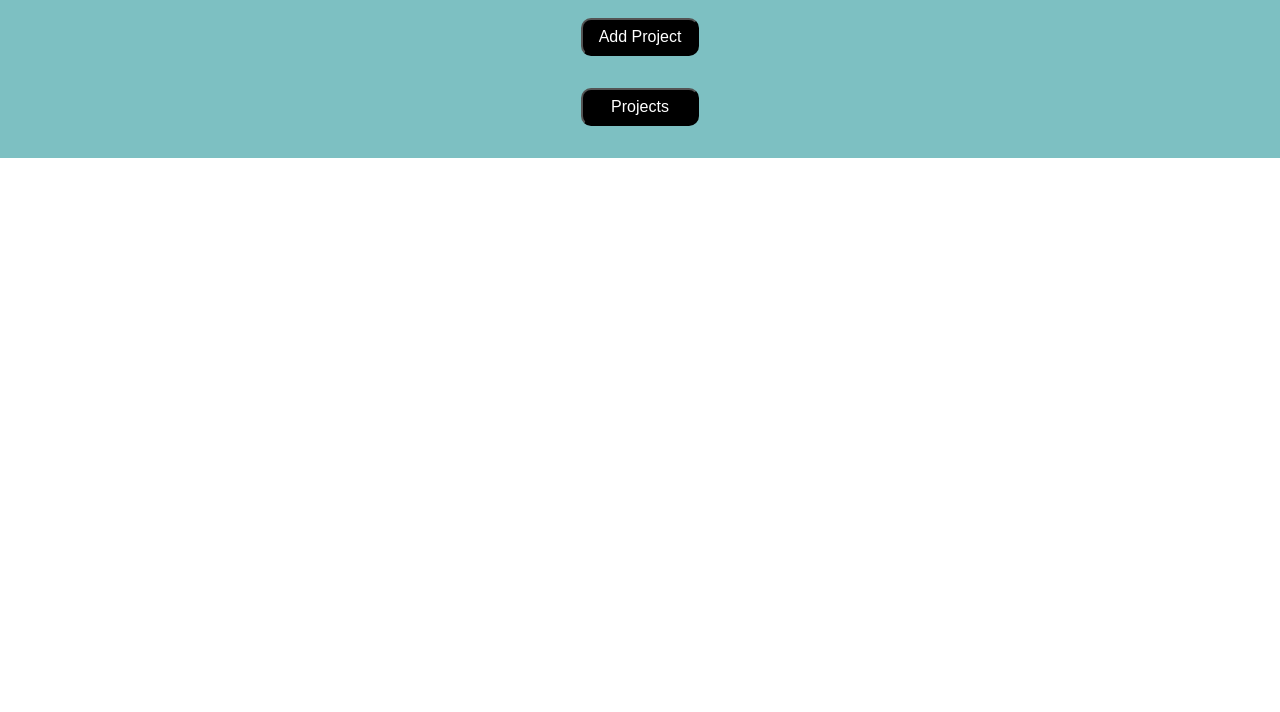
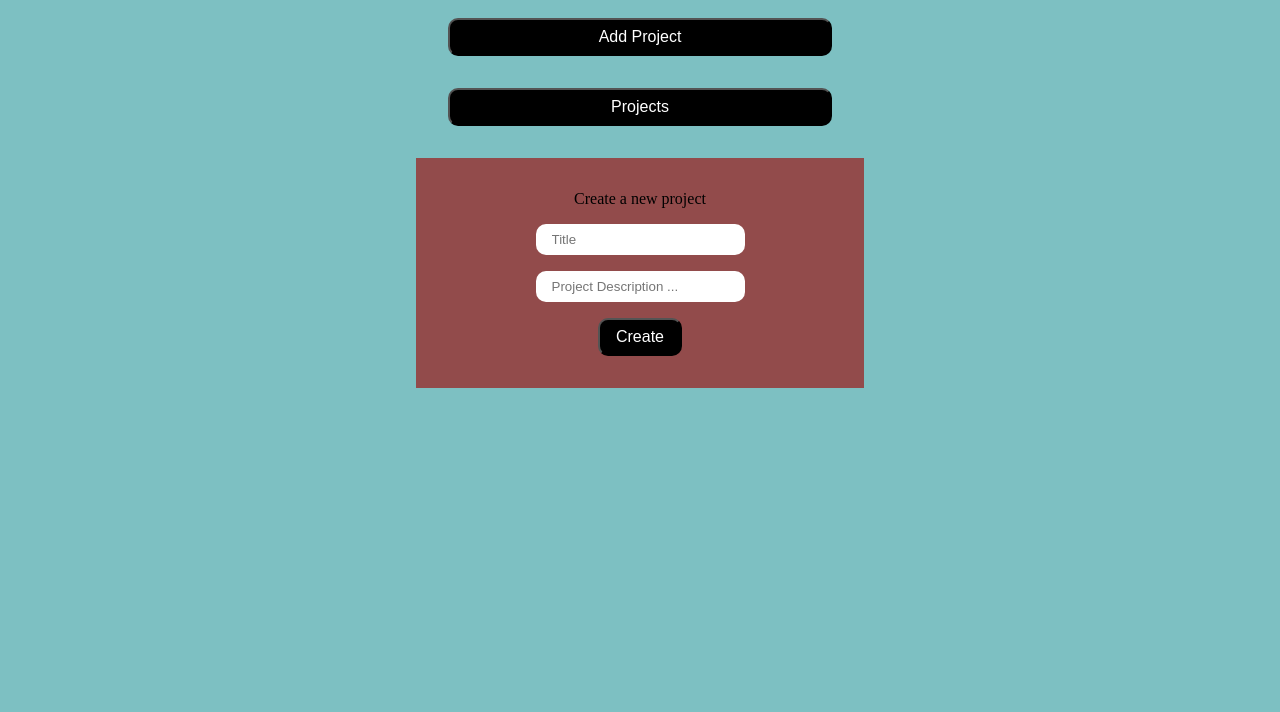
Before and after one commit to moisesg526/whats-next, a website built with webpack: page src/index.html in a window 1280 px wide. Shown: the part 88-800 px from the top of the page. Built offline with nearby package versions, Linux system fonts and the light colour scheme.

Commit message:
Changed the file name of add to form and created a add button to run the function when the add project button is clicked

```diff
--- a/src/add.js
+++ b/src/add.js
@@ -1,31 +1,8 @@
 export default function add() {
-  let display = document.createElement("div");
-  display.setAttribute("id", "add-project");
-
-  let form = document.createElement("form");
-
-  let create = document.createElement("label");
-  create.textContent = "Create a new project";
-
-  let title = document.createElement("input");
-  title.setAttribute("type", "text");
-  title.setAttribute("name", "title");
-  title.setAttribute("placeholder", "Title");
-
-  let details = document.createElement("input");
-  details.setAttribute("type", "text");
-  details.setAttribute("name", "details");
-  details.setAttribute("placeholder", "Project Description ...");
-
-  let addBtn = document.createElement("button");
-  addBtn.textContent = "Create";
-
-  form.appendChild(create);
-  form.appendChild(title);
-  form.appendChild(details);
-  form.appendChild(addBtn);
-
-  display.appendChild(form);
-
-  return display;
+  return alert("clicked");
 }
+//   if (form.style.display === "none") {
+//     form.style.display = "block";
+//   } else {
+//     form.style.display = "none";
+//   }
--- /dev/null
+++ b/src/form.js
@@ -0,0 +1,30 @@
+export default function add() {
+  let display = document.createElement("div");
+  display.setAttribute("id", "add-project");
+
+  let form = document.createElement("form");
+
+  let create = document.createElement("label");
+  create.textContent = "Create a new project";
+
+  let title = document.createElement("input");
+  title.setAttribute("type", "text");
+  title.setAttribute("name", "title");
+  title.setAttribute("placeholder", "Title");
+
+  let details = document.createElement("input");
+  details.setAttribute("type", "text");
+  details.setAttribute("name", "details");
+  details.setAttribute("placeholder", "Project Description ...");
+
+  let addBtn = document.createElement("button");
+  addBtn.textContent = "Create";
+
+  form.appendChild(create);
+  form.appendChild(title);
+  form.appendChild(details);
+  form.appendChild(addBtn);
+
+  display.appendChild(form);
+  return display;
+}
--- a/src/index.js
+++ b/src/index.js
@@ -1,5 +1,5 @@
 import tabs from "./tabs";
-import add from "./add";
+import add from "./form";
 import "./style.css";
 
 function content() {
--- a/src/style.css
+++ b/src/style.css
@@ -1,4 +1,5 @@
 * {
+  background-color: #7dc0c2;
   margin: 0;
 }
 
@@ -7,7 +8,6 @@
 }
 
 .contentBody {
-  background-color: #7dc0c2;
   display: grid;
   justify-content: center;
 }
@@ -47,11 +47,15 @@ form {
   justify-content: center;
   align-items: center;
   gap: 1rem;
-  display: none;
 }
 
 input {
   padding: 0.5rem 1rem;
   border-radius: 10px;
   border: none;
+  background-color: #fff;
 }
+
+label {
+  background-color: #924b4b;
+}
--- a/src/tabs.js
+++ b/src/tabs.js
@@ -1,4 +1,4 @@
-import add from "./add"
+import addBtn from "./add";
 
 export default function tabs() {
   let nav = document.createElement("nav");
@@ -7,13 +7,9 @@ export default function tabs() {
   add.setAttribute("id", "add");
   add.textContent = "Add Project";
   nav.appendChild(add);
-  add.addEventListener("click", function () {
-    if (add.style.display === "none") {
-      add.style.display = "block";
-    } else {
-      add.style.display = "none";
-    }
-  });
+  add.onclick = function () {
+    addBtn();
+  };
 
   let projects = document.createElement("button");
   projects.setAttribute("id", "projects");
```
